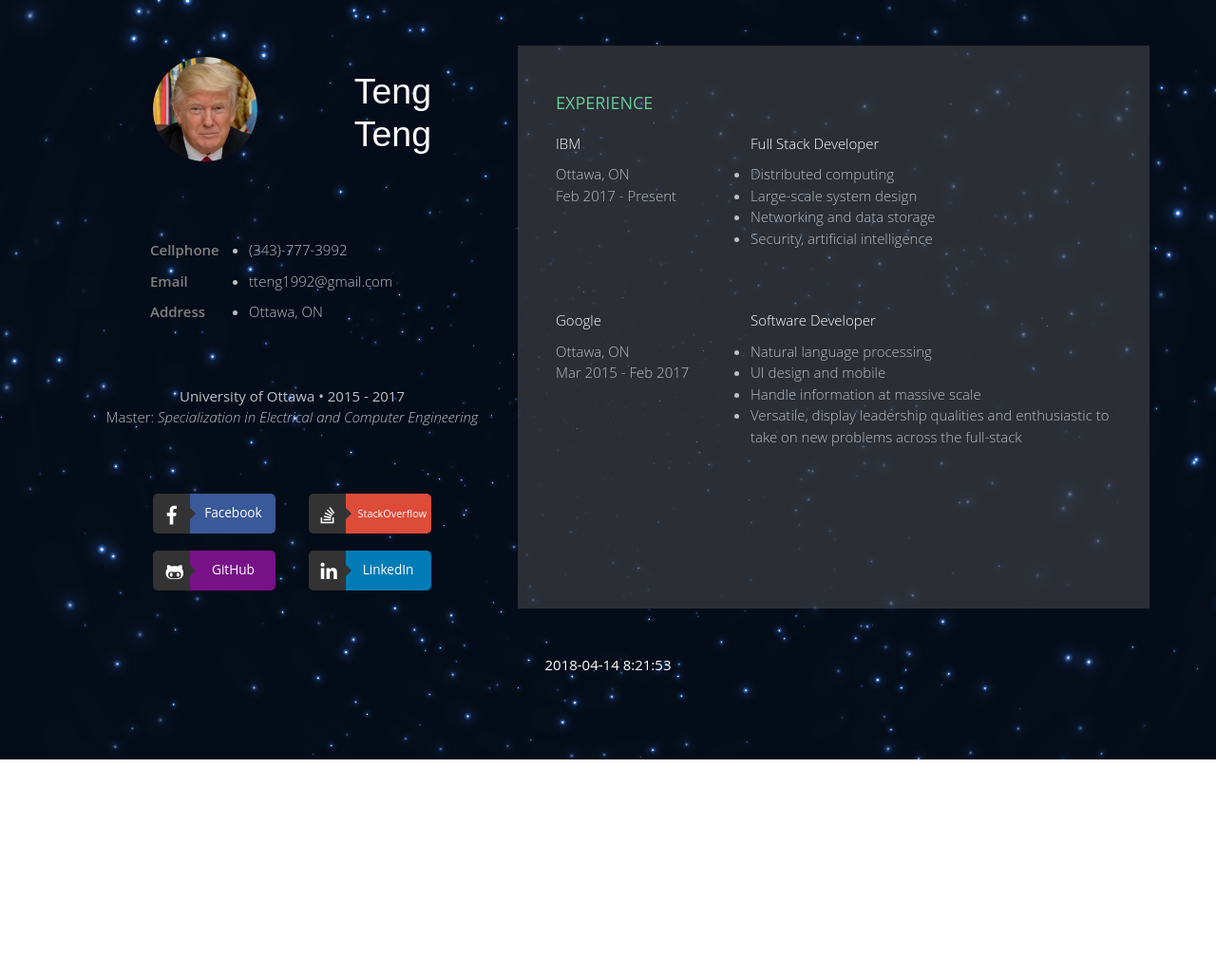
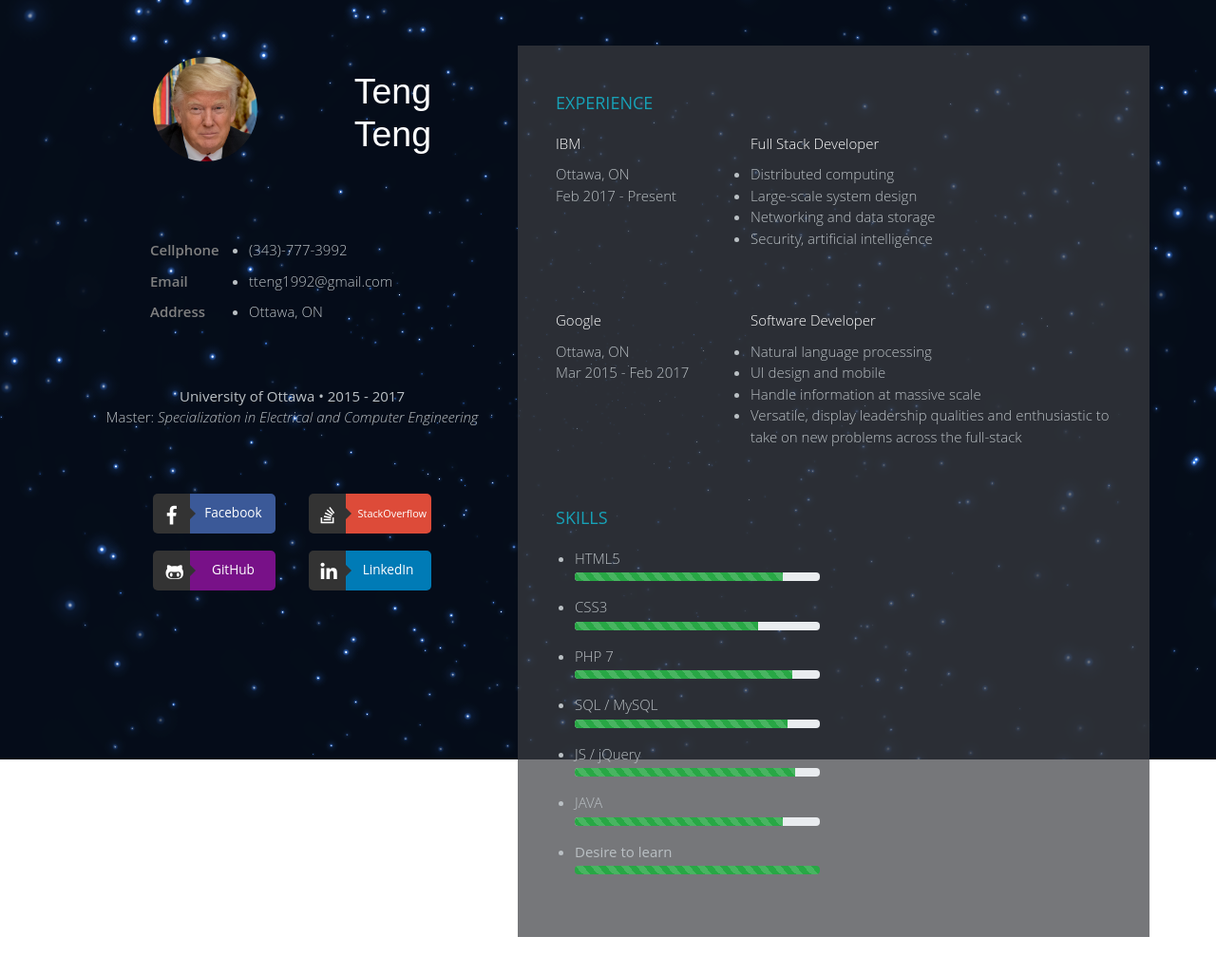
Before and after one commit to Teng-Teng/Personal-Webpage, a plain HTML site: page index.html in a window 1280 px wide. Shown: the whole page at 95% size. Before the commit the page ends 800 px from the top, so only its background shows below. Drawn offline with nearby package versions, Linux system fonts and the light colour scheme; animation ran at ten frames a second.

Commit message:
progress bar

```diff
--- a/index.html
+++ b/index.html
@@ -82,7 +82,7 @@
         <div class="experience section-padding col-sm-12 col-md-7 mt-5">
           <div class="row">
             <div class="col-12">
-              <h3 class="experience-title">Experience</h3>
+              <h3 class="experience-title text-info">Experience</h3>
             </div>
             <div class="col-4">
               <div class="experience-title">IBM</div>
@@ -121,7 +121,57 @@
               </div>
 
             </div>
+          </div>
 
+          <div class="row">
+            <div class="col-6 skills">
+              <h3 class="text-info">Skills</h3>
+              <ul>
+                <li>
+                  HTML5
+                  <div class="progress">
+                    <div class="progress-bar progress-bar-striped progress-bar-animated bg-success" role="progressbar" aria-valuenow="85" aria-valuemin="0" aria-valuemax="100" style="width: 85%"></div>
+                  </div>
+                </li>
+                <li>
+                  CSS3
+                  <div class="progress">
+                    <div class="progress-bar progress-bar-striped progress-bar-animated bg-success" role="progressbar" aria-valuenow="75" aria-valuemin="0" aria-valuemax="100" style="width: 75%"></div>
+                  </div>
+                </li>
+                <li>
+                  PHP 7
+                  <div class="progress">
+                    <div class="progress-bar progress-bar-striped progress-bar-animated bg-success" role="progressbar" aria-valuenow="89" aria-valuemin="0" aria-valuemax="100" style="width: 89%"></div>
+                  </div>
+                </li>
+                <li>
+                  SQL / MySQL
+                  <div class="progress">
+                    <div class="progress-bar progress-bar-striped progress-bar-animated bg-success" role="progressbar" aria-valuenow="87" aria-valuemin="0" aria-valuemax="100" style="width: 87%"></div>
+                  </div>
+                </li>
+                <li>
+                  JS / jQuery
+                  <div class="progress">
+                    <div class="progress-bar progress-bar-striped progress-bar-animated bg-success" role="progressbar" aria-valuenow="90" aria-valuemin="0" aria-valuemax="100" style="width: 90%"></div>
+                  </div>
+                </li>
+                <li>
+                  JAVA
+                  <div class="progress">
+                    <div class="progress-bar progress-bar-striped progress-bar-animated bg-success" role="progressbar" aria-valuenow="85" aria-valuemin="0" aria-valuemax="100" style="width: 85%"></div>
+                  </div>
+                </li>
+                <li>
+                  <b>Desire to learn</b>
+                  <div class="progress">
+                    <div class="progress-bar progress-bar-striped progress-bar-animated bg-success" role="progressbar" aria-valuenow="100" aria-valuemin="0" aria-valuemax="100" style="width: 100%"></div>
+                  </div>
+                </li>
+              </ul>
+            </div>
+            <div class="col-6"></div>
           </div>
         </div>
       </div>
--- a/webpage.css
+++ b/webpage.css
@@ -198,3 +198,22 @@ h3.experience-title {
 	color: white;
 	margin-bottom: 10px;
 }
+.skills h3 {
+	color: #66cc99;
+	/*color: #28a745;*/
+	text-align: left;
+	text-transform: uppercase;
+	font-size: 1.2em;
+	margin-bottom: 20px;
+	font-weight: 400;
+}
+.skills ul {
+	padding-left: 20px;
+}
+.progress {
+	height: 9px;
+	margin-top: 4px;
+}
+.skills li {
+	margin-bottom: 16px;
+}
```
